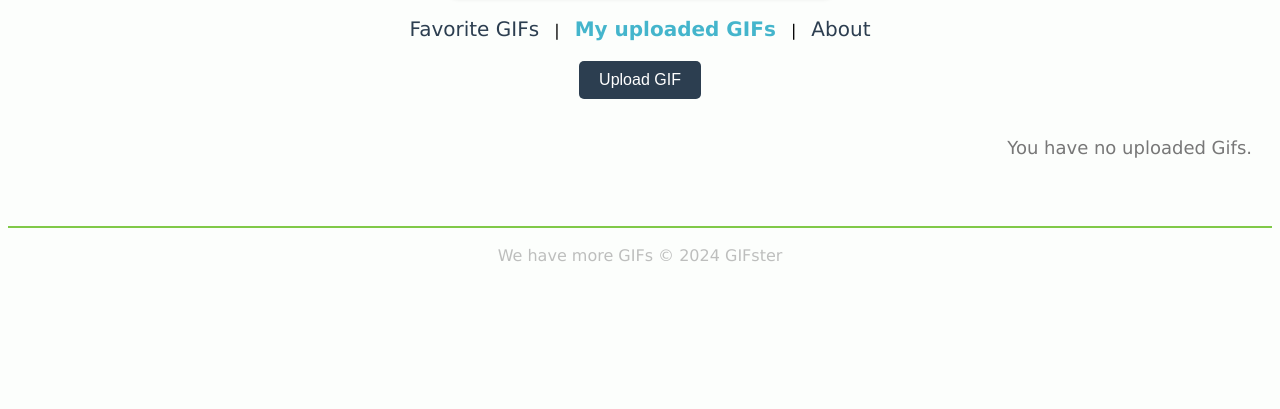
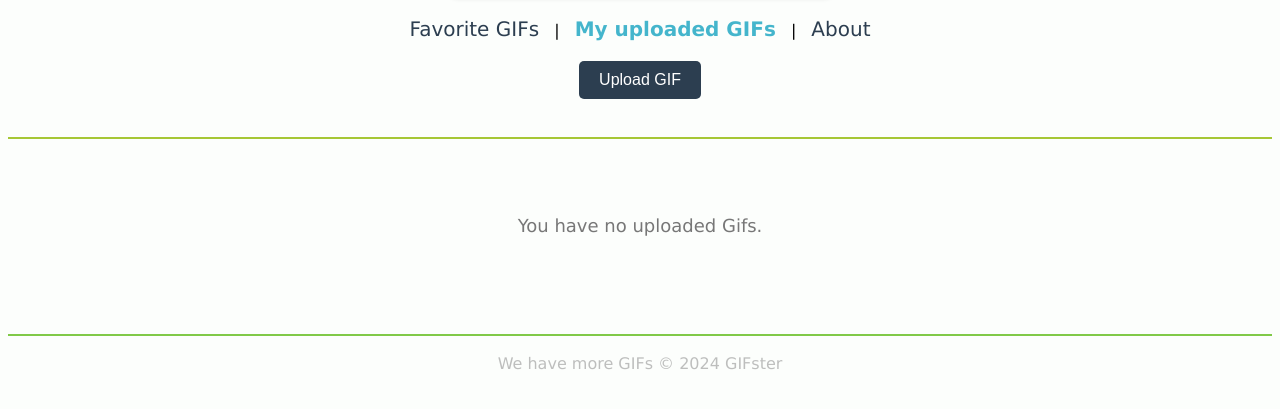
Before and after one commit to A62-JS-PG4-WEB/gifster-js, a website with bundled scripts: page template/index.html in a window 1280 px wide. Both pictures are taken after a click on the link "My uploaded GIFs". Shown: the part 251-660 px from the top of the page. Built offline with nearby package versions, Linux system fonts and the light colour scheme; no server answers.

Commit message:
fixing no uploads msg to be centered

```diff
--- a/template/src/views/upload-view.js
+++ b/template/src/views/upload-view.js
@@ -10,7 +10,7 @@ export const toUploadView = () => `
 
       <img class="gif-image" src="https://media.giphy.com/media/${gifId}/giphy.gif" alt="Uploaded GIF ${gifId}" data-gif-id="${gifId}">
 
-  `).join(`\n`) || '<p>You have no uploaded Gifs.</p>'}
+  `).join(`\n`) ||  '<p class="no-uploads-msg">You have no uploaded Gifs.</p>'}
  </div>
 </div>
 </div>
--- a/template/styles/main.css
+++ b/template/styles/main.css
@@ -201,27 +201,11 @@
 }
 
 /* Container for uploaded GIFs */
-
- #uploaded {
+#upload {
  display: flex;
-   flex-wrap: wrap;
-   gap: 10px;
  justify-content: center;
- }
-
- #uploaded h1 {
-   font-size: 2.5em;
-   color: #2c3e50;
-   margin-bottom: 20px;
-   position: relative;
- }
-
- #uploaded .content {
-   display: flex;
-   flex-wrap: wrap;
-   justify-content: center;
-   gap: 10px;
-   padding: 20px;
+ align-items: center;
+ flex-direction: column;
 }
 
 .grid-item {
```
Lines whose indentation alone changed are shown as unchanged.
